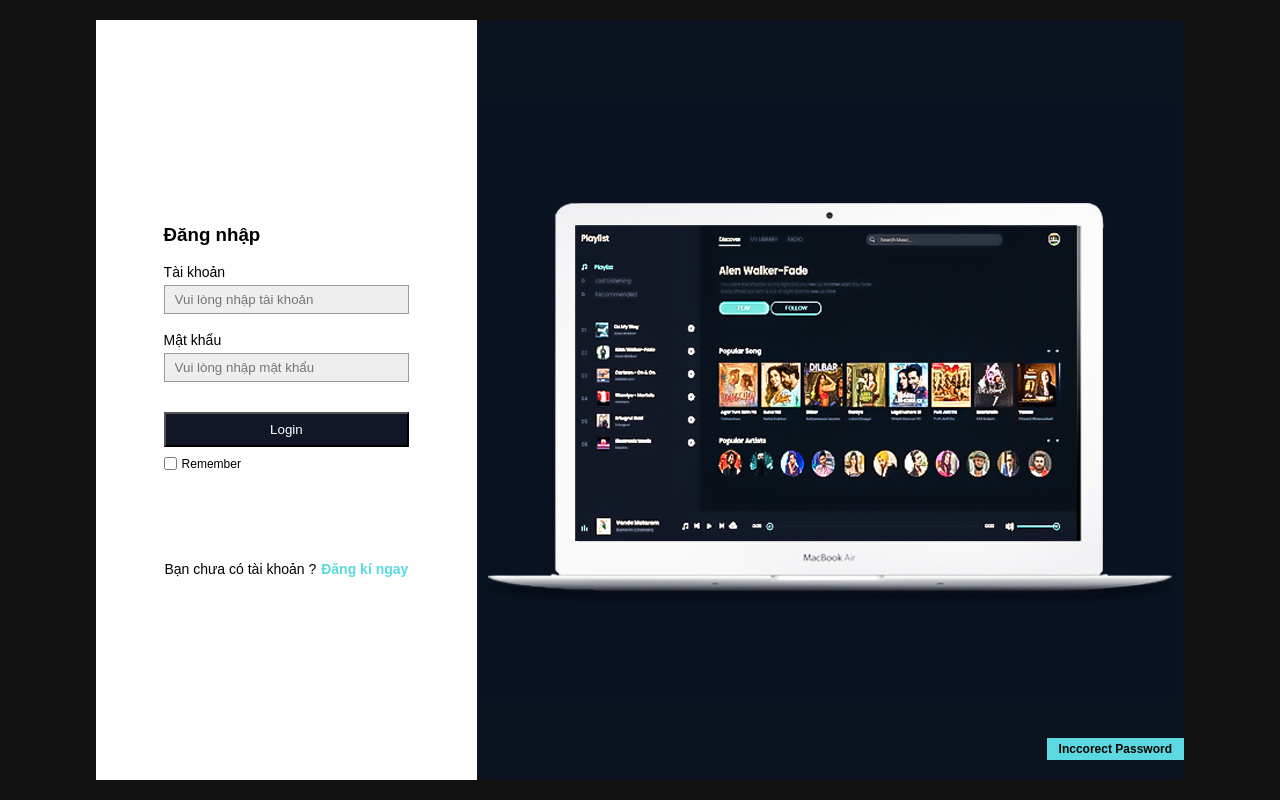
After one commit to hoanggh123/Music, a PHP site: page /login.php in a window 1280 px wide. The commit adds this page. Run offline with PHP 8.4, Linux system fonts and the light colour scheme.

Commit message:
Push code

```diff
--- a/css/style.css
+++ b/css/style.css
@@ -798,7 +798,7 @@ header .left_bx1,
     width: 65%;
     height: 100%;
     position: relative;
-    border: 1px solid #fff;
+
     background-color: #0b1320;
     display: flex;
     justify-content: center;
@@ -814,7 +814,6 @@ header .left_bx1 {
 header .left_bx1 .content {
     width: 75%;
     height: auto;
-    border: 1px solid #000;
     padding: 25px 20px;
     background-color: #Fff;
 }
--- a/index.html
+++ b/index.php
@@ -338,7 +338,6 @@
               <i class="bi bi-arrow-right-short" id="popular_artists_right"></i>
             </div>
           </div>
-          f
           <div class="item">
             <li>
               <img src="img/arjit.jpg" alt="" />
--- /dev/null
+++ b/login.php
@@ -0,0 +1,58 @@
+<!DOCTYPE html>
+<html lang="en">
+  <head>
+    <meta charset="UTF-8" />
+    <meta http-equiv="X-UA-Compatible" content="IE=edge" />
+    <meta name="viewport" content="width=device-width, initial-scale=1.0" />
+    <link rel="stylesheet" href="css/style.css" />
+    <link
+      rel="icon"
+      href="https://open.spotifycdn.com/cdn/images/favicon32.b64ecc03.png"
+      type="image/icon type"
+    />
+    <link
+      rel="stylesheet"
+      href="https://cdn.jsdelivr.net/npm/bootstrap-icons@1.10.4/font/bootstrap-icons.css"
+    />
+    <title>Mussic</title>
+  </head>
+  <body>
+    <header>
+      <div class="left_bx1">
+        <div class="content">
+          <form action="" method="post">
+            <h3>Đăng nhập</h3>
+            <div class="card">
+              <label for="name">Tài khoản</label>
+              <input
+                type="text"
+                name="user_name"
+                placeholder="Vui lòng nhập tài khoản"
+              />
+            </div>
+            <div class="card">
+              <label for="password">Mật khẩu</label>
+              <input
+                type="password"
+                name="password"
+                placeholder="Vui lòng nhập mật khẩu"
+              />
+            </div>
+            <input class="submit" type="submit" value="Login" />
+            <div class="check">
+              <input type="checkbox" name="" id="" /><span>Remember</span>
+            </div>
+            <p>Bạn chưa có tài khoản ?<a href="singup.html">Đăng kí ngay</a></p>
+          </form>
+        </div>
+      </div>
+      <div class="right_bx1">
+        <img src="img/login_png.jpg" alt="">
+        <h3>
+          Inccorect Password
+        </h3>
+      </div>
+    </header>
+    <script src="js/app.js"></script>
+  </body>
+</html>
```
Also changed, not shown: singup.php (renamed from login.html, +19 -5 lines).
